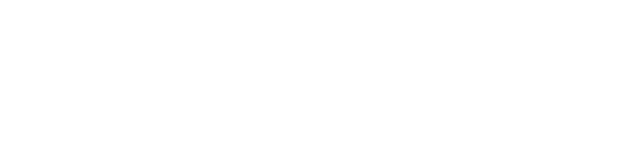
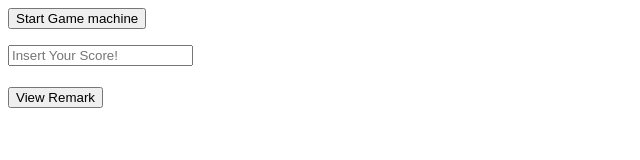
Before and after one commit to Phildeoner/Game-Machine, a plain HTML site: page index.html in a window 1280 px wide. Shown: the whole page, without its empty margins (0-640 px from the left). Drawn offline with Linux system fonts and the light colour scheme.

Commit message:
Update index.html file with  buttons, an input, a paragraph and a header

```diff
--- a/index.html
+++ b/index.html
@@ -8,7 +8,11 @@
 </head>
 <body>
 
-
+    <button id="btn">Start Game machine</button>
+    <p></p>
+    <input type="number" placeholder="Insert Your Score!">
+    <h4></h4>
+    <button id="viewRemark">View Remark</button>
 
     <script src="gameMachine.js"> </script>
 </body>
```
